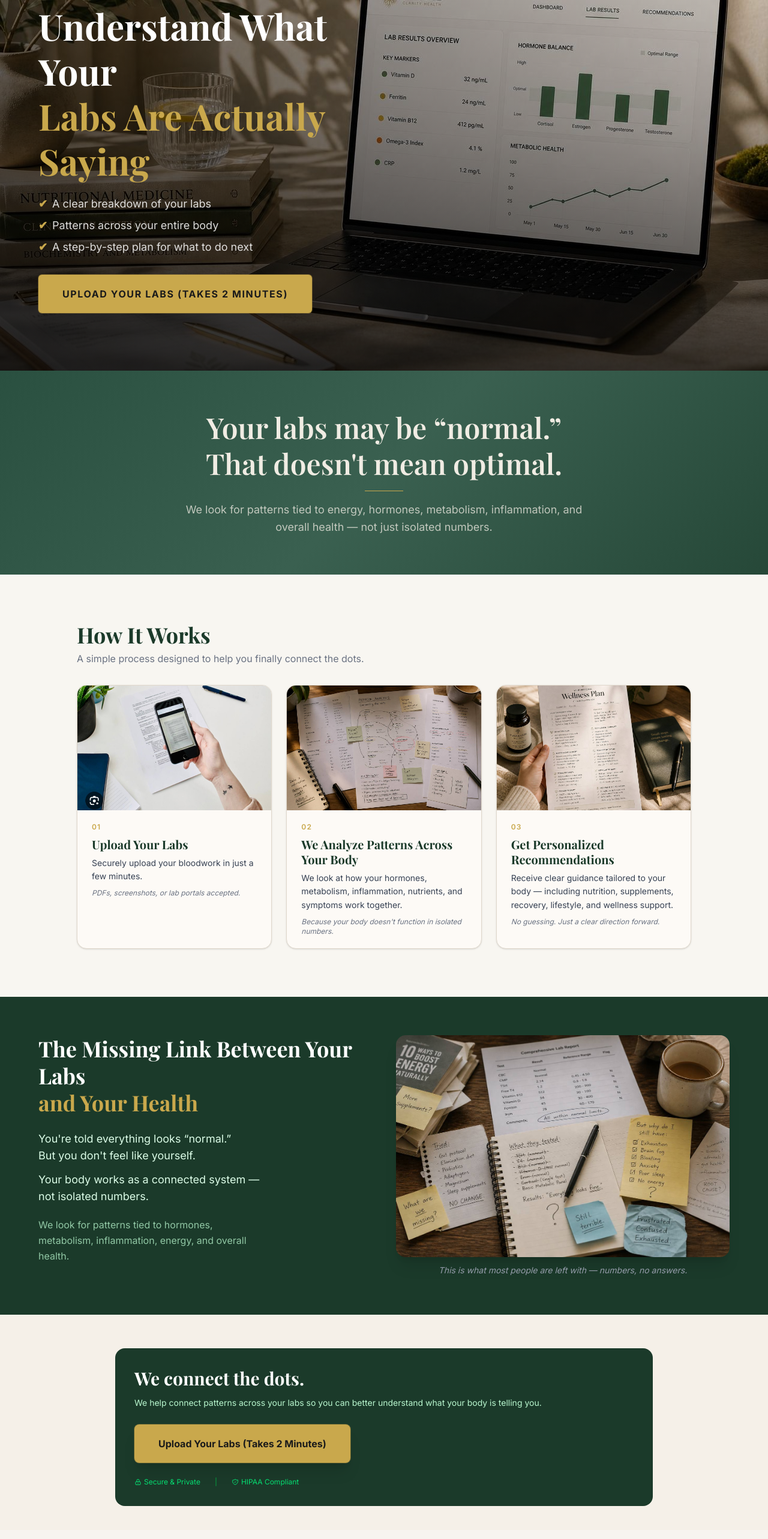
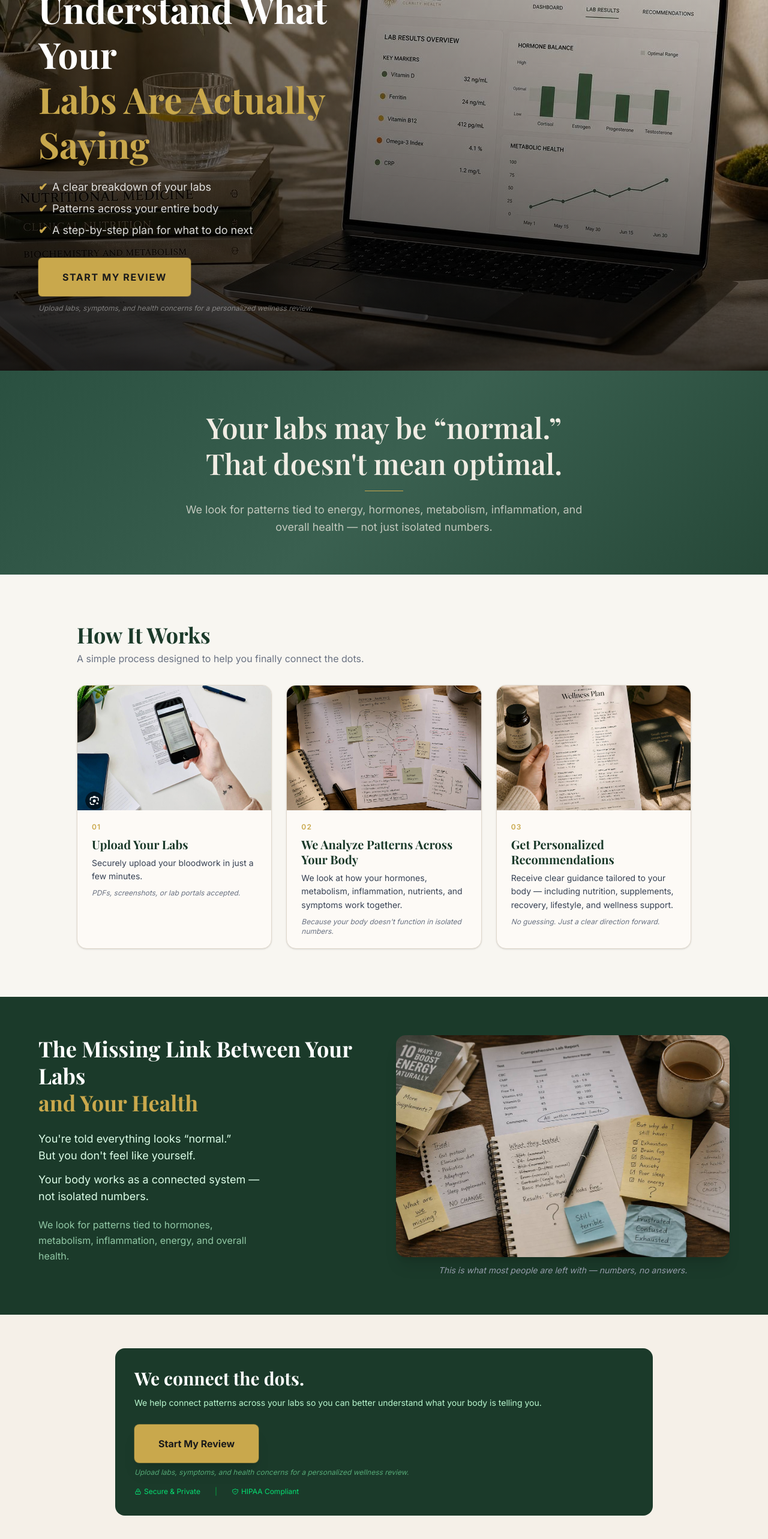
Before and after one commit to Sherryfarmshop/rooted-clarity-website, a Next.js app: page / in a window 1280 px wide. Shown: the part 182-2748 px from the top of the page at 60% size. Built offline with nearby package versions, Linux system fonts and the light colour scheme; a web font is replaced by a local one.

Commit message:
unified-cta-start-my-review

```diff
--- a/src/components/CTASignup.tsx
+++ b/src/components/CTASignup.tsx
@@ -118,10 +118,13 @@ export default function CTASignup() {
             (e.currentTarget as HTMLAnchorElement).style.boxShadow = "0 4px 20px rgba(201,168,76,0.22)";
           }}
         >
-          Upload My Labs
+          Start My Review
         </a>
 
-        <p className="text-green-300/45 text-sm">
+        <p className="text-green-200/55 text-xs italic mb-2">
+          Upload labs, symptoms, and health concerns for a personalized wellness review.
+        </p>
+        <p className="text-green-300/40 text-sm">
           No subscriptions. No overwhelm. Just clarity.
         </p>
 
--- a/src/components/Doctors.tsx
+++ b/src/components/Doctors.tsx
@@ -134,10 +134,10 @@ export default function Doctors() {
           {/* Button */}
           <div className="flex flex-col items-center gap-2">
             <a
-              href="#signup"
+              href="/upload"
               className="inline-block bg-[#C9A84C] text-[#1a1a1a] font-bold px-10 py-5 rounded-lg text-base shadow-xl ring-1 ring-[#a8893d]/40 hover:bg-[#b0873a] hover:-translate-y-0.5 transition-all duration-200 whitespace-nowrap"
             >
-              Upload Your Labs (Takes 2 Minutes)
+              Start My Review
             </a>
             <span className="text-green-300/50 text-xs flex items-center gap-1">
               🔒 100% Secure & HIPAA Compliant
--- a/src/components/Hero.tsx
+++ b/src/components/Hero.tsx
@@ -35,10 +35,11 @@ export default function Hero() {
 
         <a
           href="/upload"
-          className="inline-flex items-center gap-3 bg-[#C9A84C] text-[#1a1a1a] font-bold px-10 py-5 rounded-md text-base uppercase tracking-widest shadow-xl ring-1 ring-[#a8893d]/40 hover:bg-[#b0873a] hover:-translate-y-0.5 transition-all duration-200"
+          className="inline-flex items-center gap-3 bg-[#C9A84C] text-[#1a1a1a] font-bold px-10 py-5 rounded-md text-base uppercase tracking-widest shadow-xl ring-1 ring-[#a8893d]/40 hover:bg-[#b0873a] hover:-translate-y-0.5 transition-all duration-200 mb-3"
         >
-          Upload Your Labs (Takes 2 Minutes)
+          Start My Review
         </a>
+        <p className="text-white/40 text-xs italic">Upload labs, symptoms, and health concerns for a personalized wellness review.</p>
 
       </div>
     </section>
--- a/src/components/Navbar.tsx
+++ b/src/components/Navbar.tsx
@@ -49,7 +49,7 @@ export default function Navbar() {
               </a>
             ))}
             <a href="/upload" className="px-6 py-3 bg-[#C9A84C] text-[#1a1a1a] text-sm font-bold rounded-lg shadow-lg ring-1 ring-[#a8893d]/40 hover:bg-[#b0873a] hover:-translate-y-0.5 transition-all duration-200">
-              Upload Your Labs (Takes 2 Minutes)
+              Start My Review
             </a>
           </div>
 
@@ -73,8 +73,8 @@ export default function Navbar() {
               {l.label}
             </a>
           ))}
-          <a href="#signup" className="block mt-2 px-6 py-3 bg-[#C9A84C] text-[#1a1a1a] text-sm font-bold rounded-lg text-center shadow-lg ring-1 ring-[#a8893d]/40 hover:bg-[#b0873a] hover:-translate-y-0.5 transition-all duration-200">
-            Upload Your Labs (Takes 2 Minutes)
+          <a href="/upload" className="block mt-2 px-6 py-3 bg-[#C9A84C] text-[#1a1a1a] text-sm font-bold rounded-lg text-center shadow-lg ring-1 ring-[#a8893d]/40 hover:bg-[#b0873a] hover:-translate-y-0.5 transition-all duration-200">
+            Start My Review
           </a>
         </div>
       )}
--- a/src/components/Problem.tsx
+++ b/src/components/Problem.tsx
@@ -55,11 +55,12 @@ export default function Problem() {
               We help connect patterns across your labs so you can better understand what your body is telling you.
             </p>
             <a
-              href="#signup"
-              className="inline-block w-full sm:w-auto text-center bg-[#C9A84C] text-[#1a1a1a] font-bold px-10 py-5 rounded-lg text-base shadow-xl ring-1 ring-[#a8893d]/40 hover:bg-[#b0873a] hover:-translate-y-0.5 transition-all duration-200 mb-4"
+              href="/upload"
+              className="inline-block w-full sm:w-auto text-center bg-[#C9A84C] text-[#1a1a1a] font-bold px-10 py-5 rounded-lg text-base shadow-xl ring-1 ring-[#a8893d]/40 hover:bg-[#b0873a] hover:-translate-y-0.5 transition-all duration-200 mb-2"
             >
-              Upload Your Labs (Takes 2 Minutes)
+              Start My Review
             </a>
+            <p className="text-green-300/60 text-xs italic mb-4">Upload labs, symptoms, and health concerns for a personalized wellness review.</p>
             <div className="flex items-center gap-6 text-green-400 text-xs mt-2">
               <span className="flex items-center gap-1">
                 <svg className="w-3 h-3" fill="none" viewBox="0 0 24 24" stroke="currentColor" strokeWidth={2}><path strokeLinecap="round" strokeLinejoin="round" d="M12 15v2m-6 4h12a2 2 0 002-2v-6a2 2 0 00-2-2H6a2 2 0 00-2 2v6a2 2 0 002 2zm10-10V7a4 4 0 00-8 0v4h8z" /></svg>
--- a/src/components/WhatMakesUsDifferent.tsx
+++ b/src/components/WhatMakesUsDifferent.tsx
@@ -102,11 +102,12 @@ export default function WhatMakesUsDifferent() {
             <span className="text-[#C9A84C] font-bold italic" style={{ textShadow: "0 0 20px rgba(201,168,76,0.4)" }}>feel like yourself again.</span>
           </p>
           <a
-            href="#signup"
-            className="inline-block bg-[#C9A84C] text-[#1a1a1a] font-bold px-10 py-5 rounded-lg text-base shadow-xl ring-1 ring-[#a8893d]/40 hover:bg-[#b0873a] hover:-translate-y-0.5 transition-all duration-200"
+            href="/upload"
+            className="inline-block bg-[#C9A84C] text-[#1a1a1a] font-bold px-10 py-5 rounded-lg text-base shadow-xl ring-1 ring-[#a8893d]/40 hover:bg-[#b0873a] hover:-translate-y-0.5 transition-all duration-200 mb-3"
           >
-            Upload Your Labs (Takes 2 Minutes)
+            Start My Review
           </a>
+          <p className="text-green-300/60 text-xs italic">Upload labs, symptoms, and health concerns for a personalized wellness review.</p>
         </div>
 
       </div>
```
